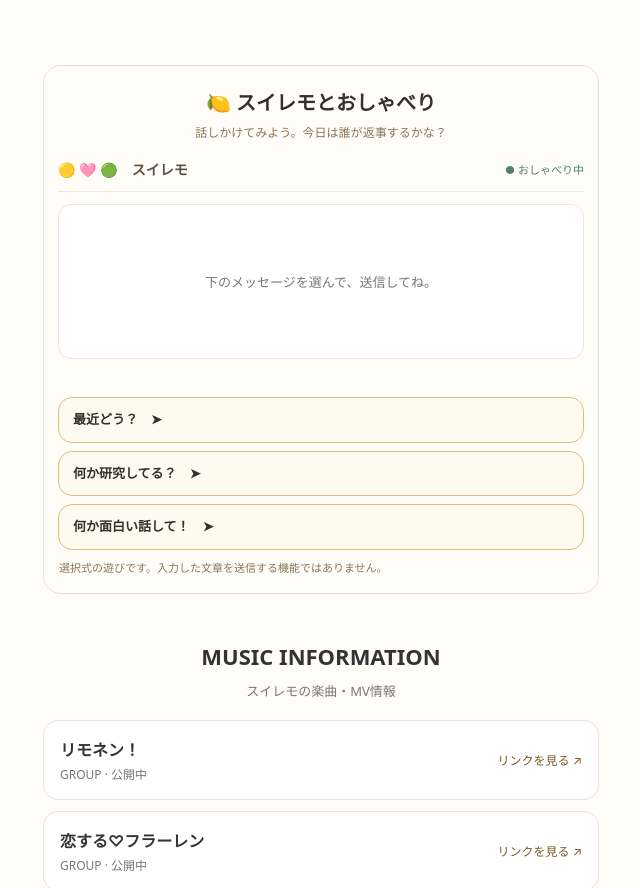
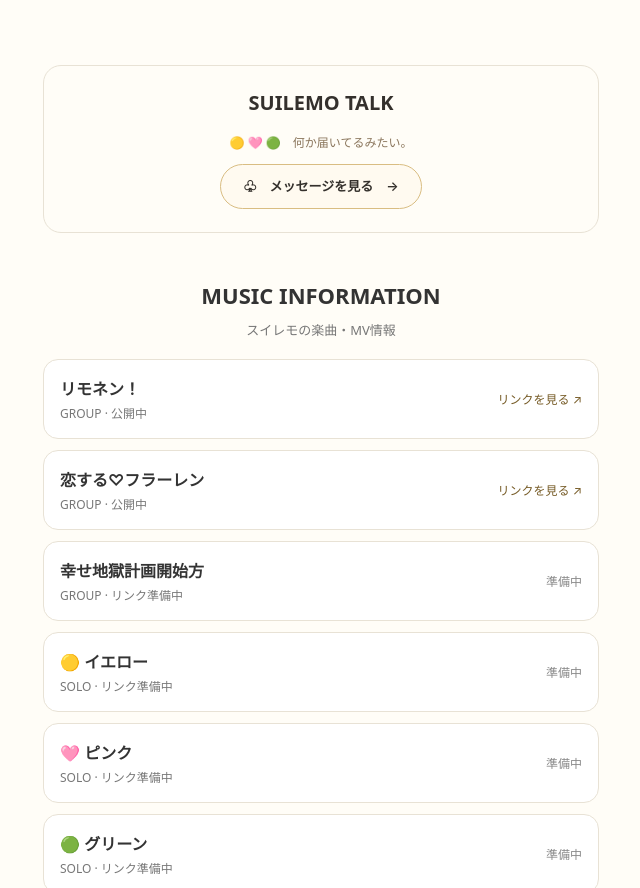
Before and after one commit to monovvv15-maker/suilemo-official, a plain HTML site: page index.html in a window 1280 px wide. Shown: the part 991-1879 px from the top of the page, without its empty margins (319-959 px from the left). Drawn offline with Linux system fonts and the light colour scheme.

Commit message:
Refine Suilemo Talk title and add subtle message-entry button

```diff
--- a/index.html
+++ b/index.html
@@ -97,7 +97,12 @@ html.js-enabled .finale.revealed .finale-wink{animation:wink-v21 1.6s .5s steps(
 .social-rule{display:block;width:66%;max-width:290px;height:1px;background:#c5a363;margin:10px auto 12px}
 .social-caption{color:#8a755b;font-size:12px;line-height:1.7;margin:0}
 
-/* SUILEMO TALK V12: isolated from original hero, music catalog and finale. */
+/* SUILEMO TALK V13: isolated from original hero, music catalog and finale. */
+.talk-entry{text-align:center;padding:10px 0 5px}
+.talk-entry .talk-lead{margin:0 0 13px}
+.talk-enter{appearance:none;border:1px solid #d9bd82;background:#fffaf0;color:#34302c;border-radius:99px;padding:12px 22px;font:600 13px/1.4 system-ui,-apple-system,sans-serif;cursor:pointer}
+.talk-enter:active{background:#fff0cc}
+.talk-enter:focus-visible{outline:2px solid #9c783b;outline-offset:3px}
 .talk-section{width:100%;margin:26px auto 23px;padding:22px 14px 18px;border:1px solid #e8e2d5;border-radius:18px;background:#fffdf7;text-align:left}
 .talk-section h2{font-size:20px;text-align:center;color:#34302c;margin:0 0 6px}
 .talk-lead{text-align:center;font-size:12px;color:#8a755b;margin:0 0 18px}
@@ -154,8 +159,9 @@ html.js-enabled .finale.revealed .finale-wink{animation:wink-v21 1.6s .5s steps(
 </div>
 </section>
 <section class="talk-section" id="suilemo-talk" aria-labelledby="talk-title">
-<h2 id="talk-title">🍋 スイレモとおしゃべり</h2>
-<p class="talk-lead">話しかけてみよう。今日は誰が返事するかな？</p>
+<h2 id="talk-title">SUILEMO TALK</h2>
+<div class="talk-entry" id="talk-entry"><p class="talk-lead">🟡 🩷 🟢　何か届いてるみたい。</p><button class="talk-enter" id="talk-enter" type="button">♧　メッセージを見る　→</button></div>
+<div id="talk-chat" hidden>
 <div class="talk-head"><span>🟡 🩷 🟢　スイレモ</span><span class="talk-online">● おしゃべり中</span></div>
 <div class="talk-stream" id="talk-stream" role="log" aria-label="スイレモの会話"><p class="talk-welcome" id="talk-welcome">下のメッセージを選んで、送信してね。</p></div>
 <p class="talk-typing" id="talk-typing" aria-live="polite"></p>
@@ -166,6 +172,7 @@ html.js-enabled .finale.revealed .finale-wink{animation:wink-v21 1.6s .5s steps(
 </div>
 <p class="talk-hint">選択式の遊びです。入力した文章を送信する機能ではありません。</p>
 <div class="talk-result" id="talk-result" hidden></div>
+</div>
 </section>
 <section class="music-info" aria-labelledby="music-heading">
 <h2 id="music-heading" class="music-heading">MUSIC INFORMATION</h2>
@@ -268,6 +275,8 @@ check();
 const root=document.getElementById('suilemo-talk');
 if(!root)return;
 const stream=document.getElementById('talk-stream'),options=document.getElementById('talk-options'),typing=document.getElementById('talk-typing'),result=document.getElementById('talk-result');
+const entry=document.getElementById('talk-entry'),chat=document.getElementById('talk-chat'),enter=document.getElementById('talk-enter');
+enter.addEventListener('click',()=>{entry.hidden=true;chat.hidden=false;options.querySelector('button')?.focus({preventScroll:true})});
 const intro={
  mood:{labels:['ちょっとへこんでる？','無限大ってなに？','恋の話、聞きたい！'],songs:['yellow','pink','fullerene'],replies:[['yellow','今日はちょっと考えすぎちゃって……。'],['pink','何か話そうか♡']]},
  science:{labels:['電子の話を聞きたい','化学実験はどう？','レモンって何の香り？'],songs:['green','hell','lim'],replies:[['green','ちょうど研究の話をしていました。'],['yellow','私にも分かる話にしてよ！']]},
```
